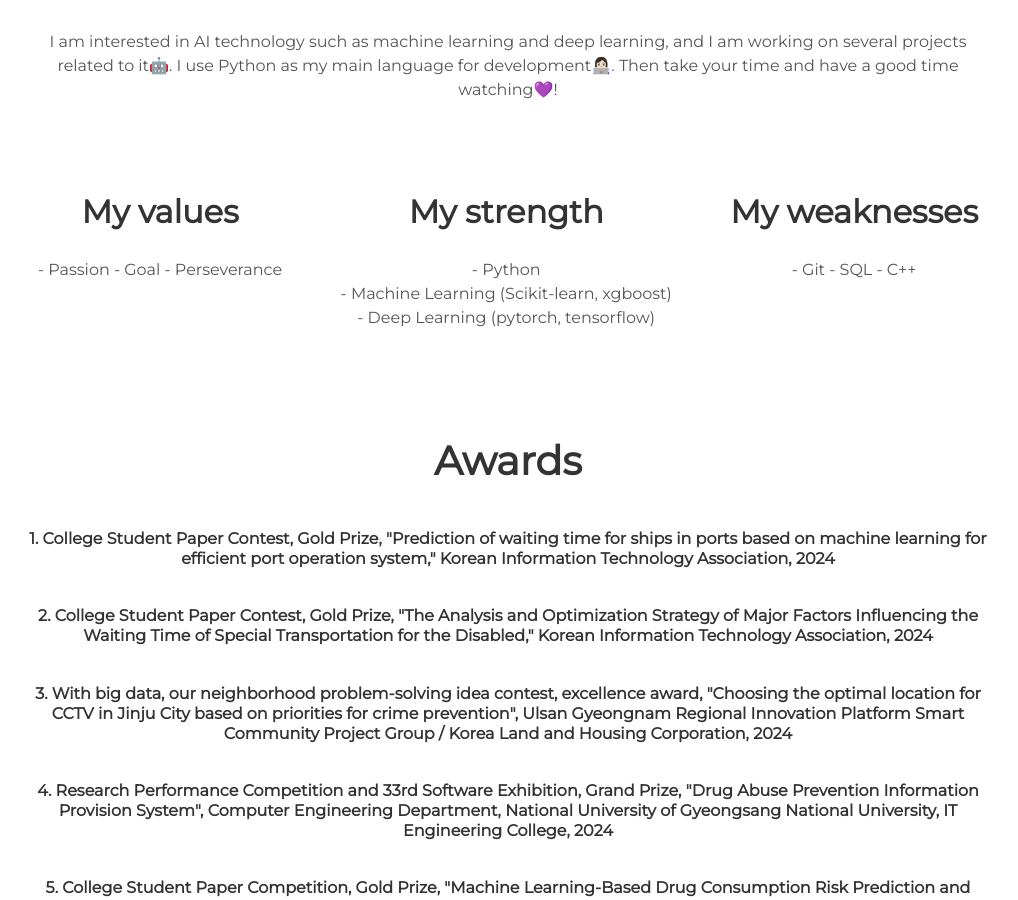
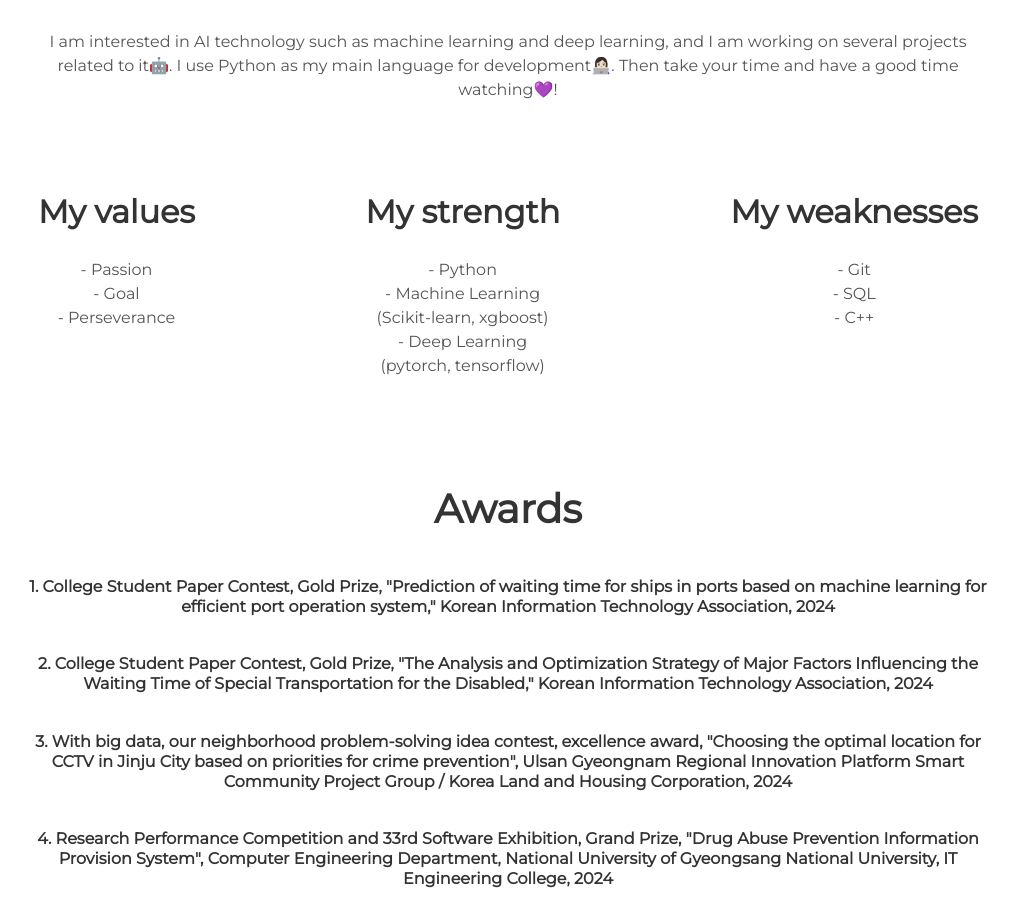
Before and after one commit to alsghk05/alsghk05.github.io, a Jekyll site: the page built from index.html, in a window 1280 px wide and 900 px high, scrolled down 1027 px. Shown: the whole window, without its empty margins (132-1150 px from the left). Built offline with Jekyll 4.4.1, drawn with Linux system fonts in a browser that asks for light colours.

Commit message:
Update about.html

```diff
--- a/_includes/about.html
+++ b/_includes/about.html
@@ -6,25 +6,25 @@
     <div class="tech">
       <h2>My values</h2>
       <p>
-        - Passion
-        - Goal
-        - Perseverance
+        - Passion <br>
+        - Goal <br>
+        - Perseverance <br>
       </p>
     </div>
     <div class="tech">
       <h2>My strength</h2>
       <p>
         - Python <br>
-        - Machine Learning (Scikit-learn, xgboost) <br>
-        - Deep Learning (pytorch, tensorflow) <br>
+        - Machine Learning <br> (Scikit-learn, xgboost) <br>
+        - Deep Learning <br> (pytorch, tensorflow) <br>
       </p>
     </div>
     <div class="tech">
       <h2>My weaknesses</h2>
       <p>
-        - Git
-        - SQL
-        - C++
+        - Git <br>
+        - SQL <br>
+        - C++ <br>
       </p>      </div>
 </div>
 
```
